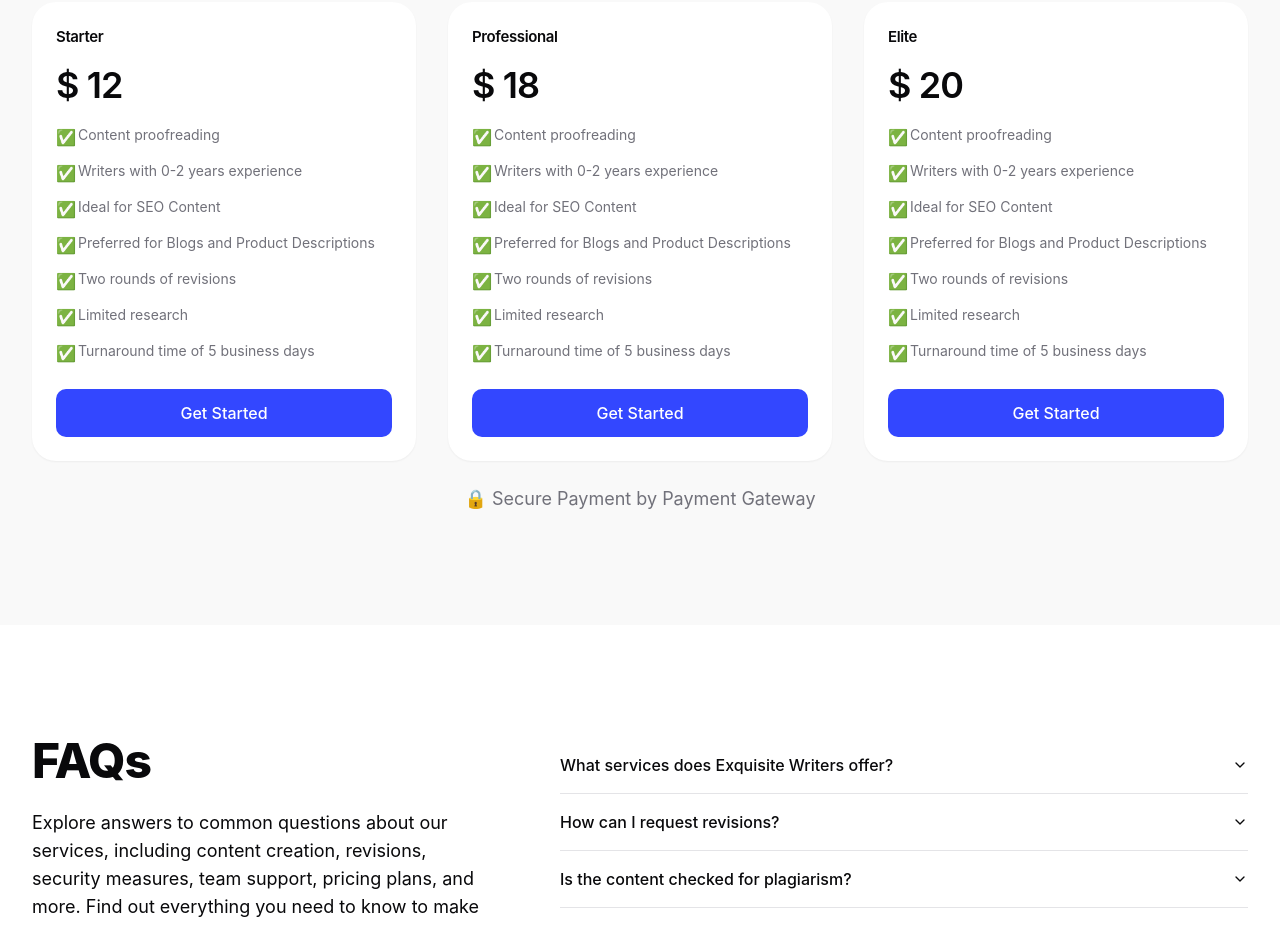
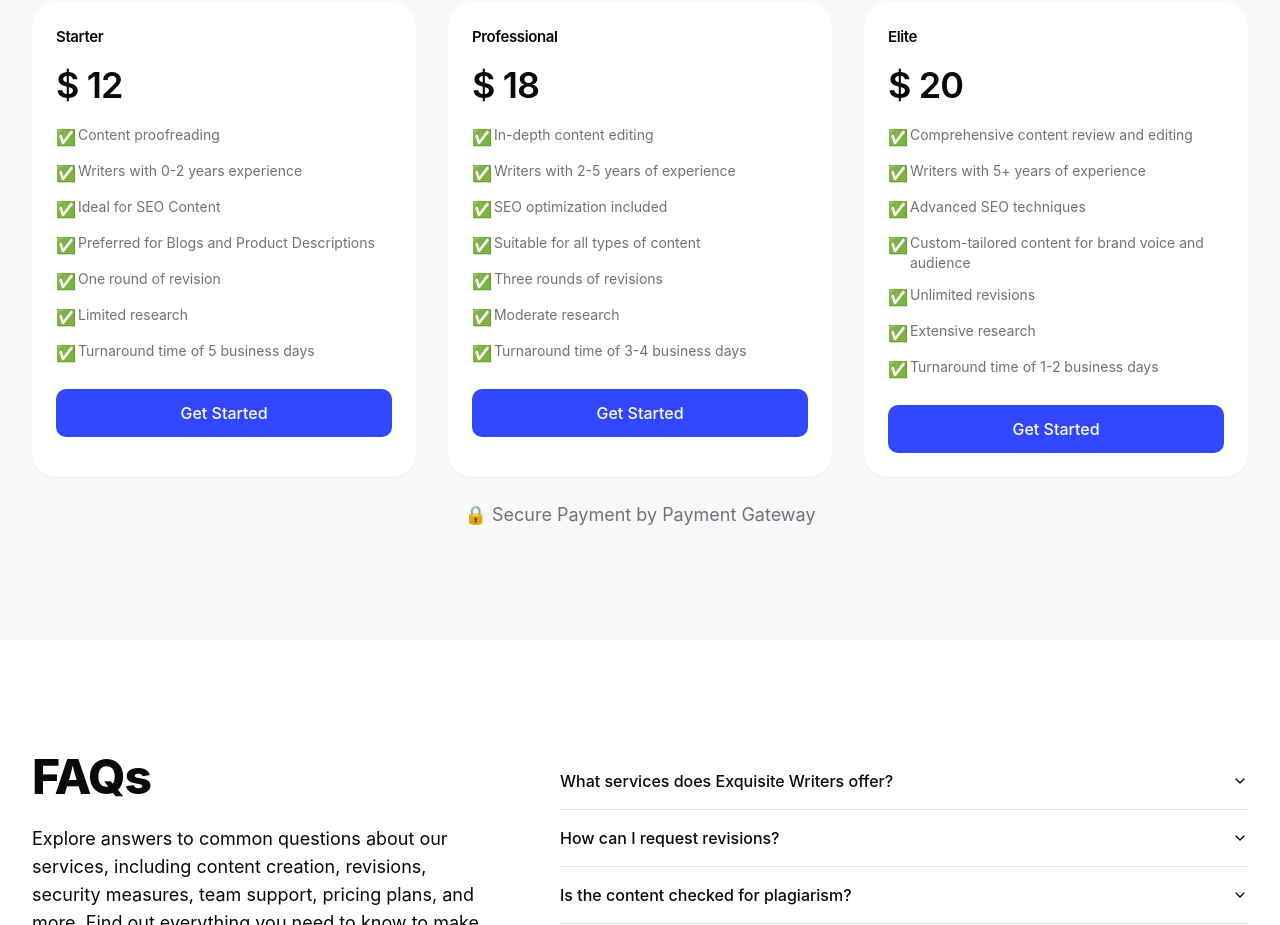
Before and after one commit to DamifeZion/exquisite-writer, a React (Vite) app: page / in a window 1280 px wide. Shown: the part 6640-7565 px from the top of the page. Built offline with nearby package versions, Linux system fonts and the light colour scheme; a web font is replaced by a local one.

Commit message:
feat: added new pricing details and also completed the pricing algorithm

```diff
--- a/src/components/blog/blog-card.tsx
+++ b/src/components/blog/blog-card.tsx
@@ -4,7 +4,7 @@ import { Card, CardContent, CardHeader } from "../ui/card"
 import Typography from "../ui/typography";
 import { routeConstants } from "@/constants/route-const";
 import { WordpressPostType } from "@/hooks/use-wordpress";
-import { capitalizeFirstLetters } from "@/lib/capitalize-first-letter-util";
+import { capitalizeFirstLetters } from "@/helper/capitalize-first-letter";
 
 export type BlogCardProps = WordpressPostType;
 
--- a/src/constants/home-const.ts
+++ b/src/constants/home-const.ts
@@ -248,10 +248,17 @@ export const WORD_COUNT: Array<string> = [
 export const DESCRIPTION_COUNT: Array<string> = [
    "1- 100",
    "101 -200",
-   "201 - 501",
+   "201 - 300",
+   "301 - 400",
+   "401 - 500",
+   "501 - 600",
+   "601 - 700",
+   "701 - 800",
+   "801 - 900",
+   "901 - 1000",
 ];
 
-// NOTE: The amount below is the base amount, but is subject to change based on max words selected in "Use - Home"
+// NOTE: The amount below is the base amount, but is subject to change based on max words selected in "use-home" hook.
 export const PLANS: Array<PricingCardProps> = [
    {
       planName: "Starter",
@@ -261,7 +268,7 @@ export const PLANS: Array<PricingCardProps> = [
          "Writers with 0-2 years experience",
          "Ideal for SEO Content",
          "Preferred for Blogs and Product Descriptions",
-         "Two rounds of revisions",
+         "One round of revision",
          "Limited research",
          "Turnaround time of 5 business days",
       ],
@@ -271,27 +278,27 @@ export const PLANS: Array<PricingCardProps> = [
       planName: "Professional",
       amount: 88,
       features: [
-         "Content proofreading",
-         "Writers with 0-2 years experience",
-         "Ideal for SEO Content",
-         "Preferred for Blogs and Product Descriptions",
-         "Two rounds of revisions",
-         "Limited research",
-         "Turnaround time of 5 business days",
+         "In-depth content editing",
+         "Writers with 2-5 years of experience",
+         "SEO optimization included",
+         "Suitable for all types of content",
+         "Three rounds of revisions",
+         "Moderate research",
+         "Turnaround time of 3-4 business days",
       ],
    },
 
    {
       planName: "Elite",
-      amount: 158,
+      amount: 0,
       features: [
-         "Content proofreading",
-         "Writers with 0-2 years experience",
-         "Ideal for SEO Content",
-         "Preferred for Blogs and Product Descriptions",
-         "Two rounds of revisions",
-         "Limited research",
-         "Turnaround time of 5 business days",
+         "Comprehensive content review and editing",
+         "Writers with 5+ years of experience",
+         "Advanced SEO techniques",
+         "Custom-tailored content for brand voice and audience",
+         "Unlimited revisions",
+         "Extensive research",
+         "Turnaround time of 1-2 business days",
       ],
    },
 ];
--- a/src/lib/pricing-util.ts
+++ b/src/helper/pricing.ts
@@ -47,7 +47,7 @@ export const getCategoryBasePrice = (
    if (contentType === "articles" || contentType === "blog") {
       basePrice = resoolvePriceByPlan(plan, 12, 18, 20);
    } else if (contentType === "website content") {
-      basePrice = resoolvePriceByPlan(plan, 15, 25, 25);
+      basePrice = resoolvePriceByPlan(plan, 15, 25, 35);
    } else if (contentType === "product description") {
       basePrice = resoolvePriceByPlan(plan, 4, 8, 12);
    } else if (contentType === "ebooks") {
--- a/src/hooks/use-home.ts
+++ b/src/hooks/use-home.ts
@@ -12,7 +12,8 @@ import {
 import {
    calculatePriceByRange,
    getCategoryBasePrice,
-} from "@/lib/pricing-util";
+   renderWordCount
+} from "@/helper/pricing";
 
 export const useHome = () => {
    const formSchema = z.object({
@@ -50,7 +51,10 @@ export const useHome = () => {
       setValue("wordCount", WORD_COUNT[0]);
 
       if (contentType === "website content") {
-         setValue("wordCount", 1);
+         setValue("wordCount", "1");
+      }
+      else if (contentType === "product description") {
+         setValue("wordCount", renderWordCount(contentType)[0]);
       }
    }, [setValue, contentType]);
 
--- a/src/sections/home/pricing.tsx
+++ b/src/sections/home/pricing.tsx
@@ -7,8 +7,8 @@ import Typography from "@/components/ui/typography"
 import { CONTENT_TYPES, WORD_COUNT } from "@/constants/home-const"
 import { routeConstants } from "@/constants/route-const"
 import { useHome } from "@/hooks/use-home"
-import { capitalizeFirstLetters } from "@/lib/capitalize-first-letter-util";
-import { getContentTypeRangeLabel, renderWordCount } from "@/lib/pricing-util"
+import { capitalizeFirstLetters } from "@/helper/capitalize-first-letter";
+import { getContentTypeRangeLabel, renderWordCount } from "@/helper/pricing"
 import { cn } from "@/lib/utils"
 
 export const Pricing = () => {
```
Also changed, not shown: src/helper/capitalize-first-letter.ts (renamed from src/lib/capitalize-first-letter-util.ts).
